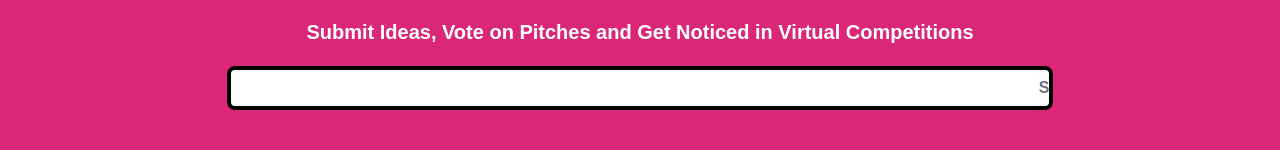
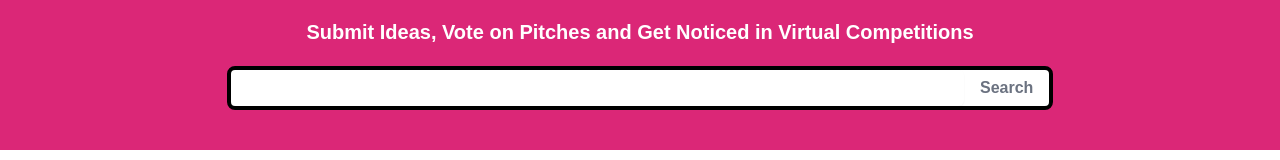
Before and after one commit to Nikskills/startups, a Next.js app: page / in a window 1280 px wide. Shown: the part 258-418 px from the top of the page. Built offline with nearby package versions, Linux system fonts and the light colour scheme; no server answers; the database is empty.

Commit message:
i added reset button

```diff
--- a/src/components/herosection.tsx
+++ b/src/components/herosection.tsx
@@ -1,6 +1,11 @@
+'use client'
 import { Input } from "./ui/input"
-
-export const HeroSection = ({query}: {query?: string}) => {
+import { useRouter, useSearchParams } from "next/navigation"
+export const HeroSection = () => {
+    const router = useRouter()
+    const resetSearch = () => {router.push('/')}
+    const searchParams = useSearchParams()
+    const query = searchParams.get('query') || ''
     return (
         <div className="pink-container">
             <div className="flex w-full ">
@@ -20,11 +25,17 @@ export const HeroSection = ({query}: {query?: string}) => {
                                 defaultValue={query}
                                 name="query"
                                 id="searchbar"
-                                className="border-none"
+                                className="border-none focus-visible:ring-0"
                             />
                             <div className="flex gap-2">
-                                {query}
-                                <button type="submit">S</button>
+                                {query &&  (<button
+                                        type="button"
+                                        onClick={resetSearch}
+                                        className="px-2 hover:text-black"
+                                    >
+                                        ✕
+                                    </button>)}
+                                <button type="submit" className=" mx-2 px-2">Search</button>
                             </div>
                         </form>
                     </div>
```
